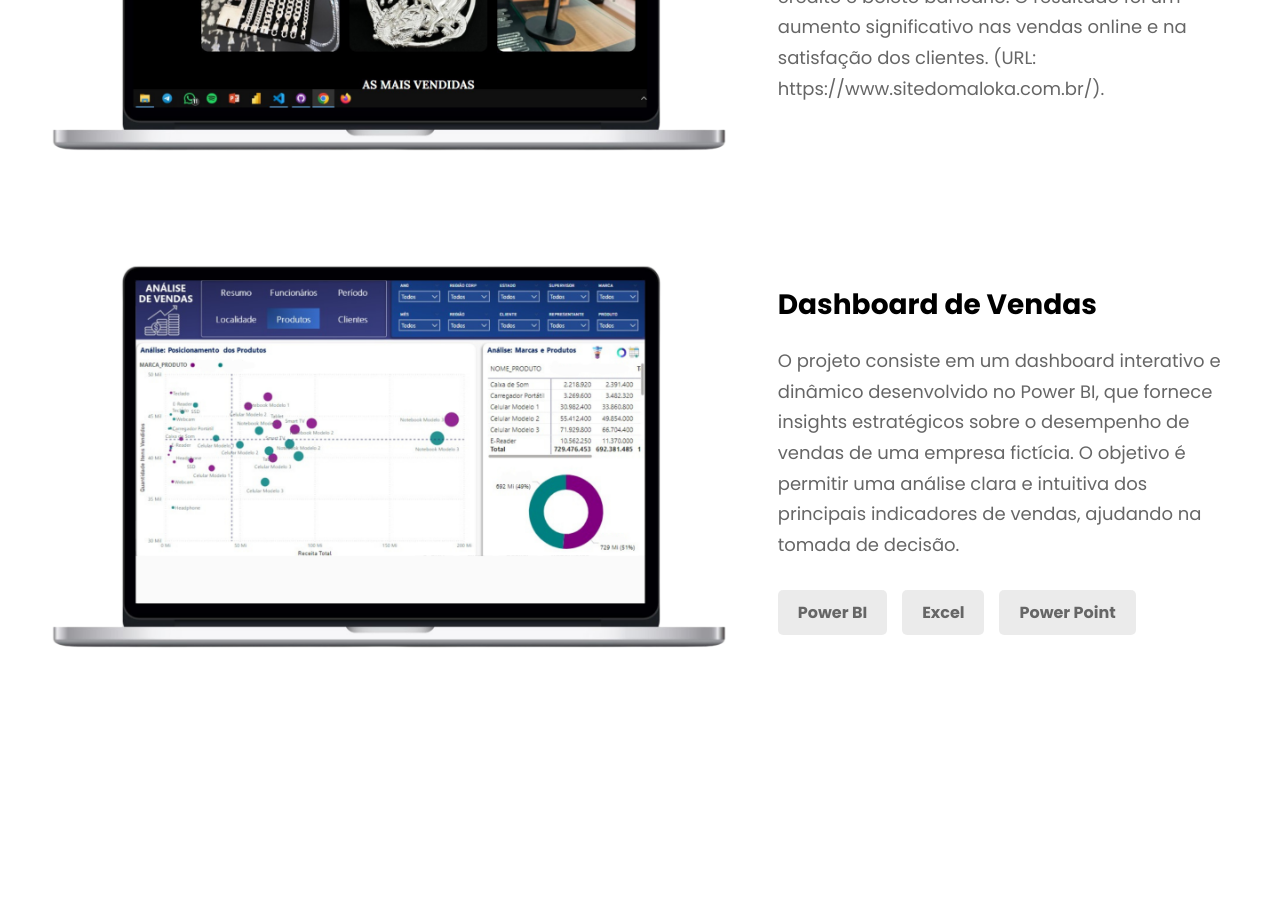
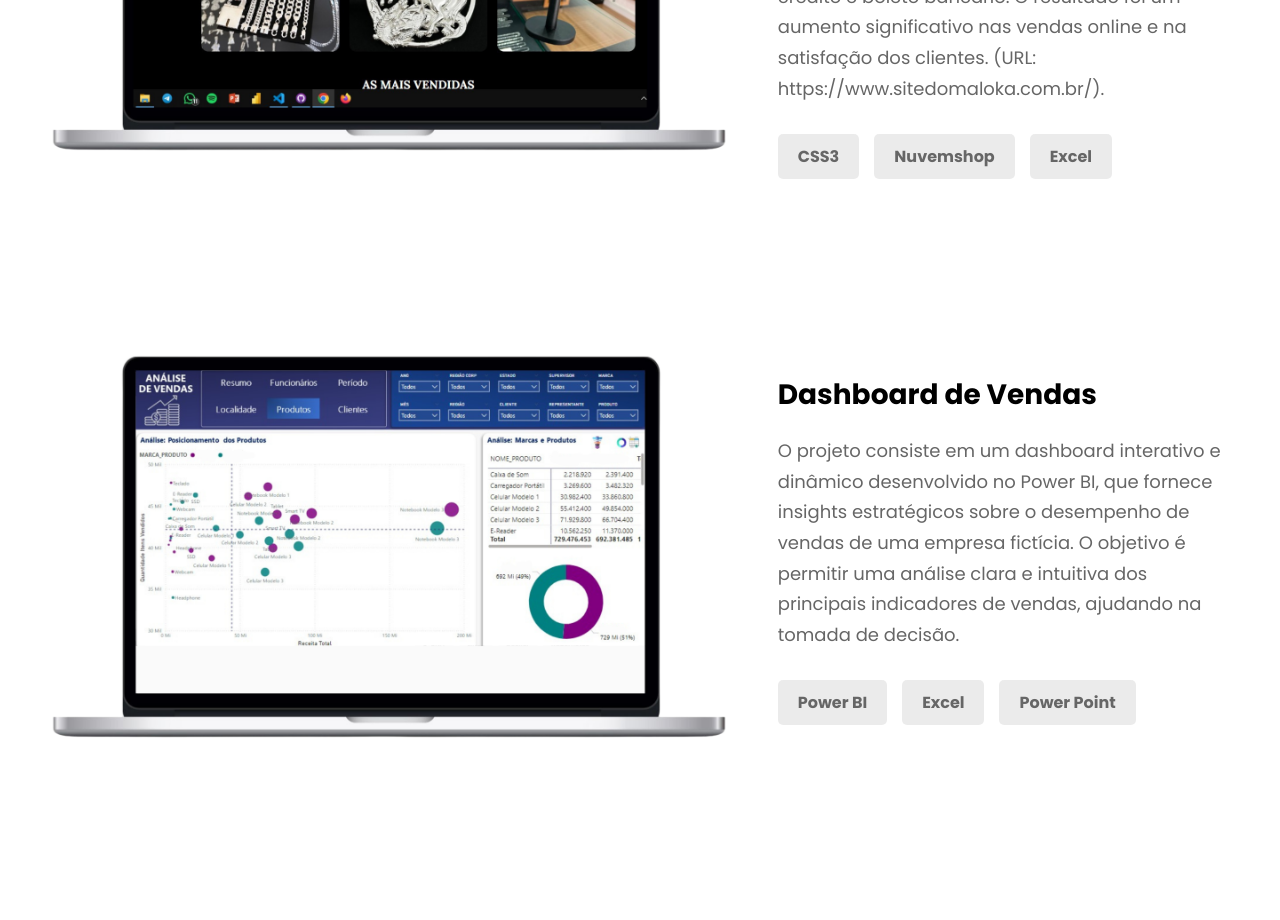
Before and after one commit to Davi-J-Manoel/Portfolio, a React (Vite) app: page / in a window 1280 px wide. Shown: the part 2340-3260 px from the top of the page. Built offline with nearby package versions, Linux system fonts and the light colour scheme.

Commit message:
Update Projects.jsx

```diff
--- a/src/Pages/Projects/Projects.jsx
+++ b/src/Pages/Projects/Projects.jsx
@@ -32,6 +32,15 @@ export default function Projects() {
               <p className={styles.projectsRowContentDescription}>
               O site oferece uma experiência de compra segura e intuitiva. O projeto incluiu a integração de meios de pagamento como pix, cartões de crédito e boleto bancário. O resultado foi um aumento significativo nas vendas online e na satisfação dos clientes. (URL: https://www.sitedomaloka.com.br/).
               </p>
+              <div className={styles.skills}>
+              <div className={styles.skill}>CSS3</div>
+              <div className={styles.skill}>Nuvemshop</div>
+              <div className={styles.skill}>Excel</div>
+              </div>
+              <div className={styles.buttons} data-aos="flip-up"
+        data-aos-easing="ease"
+        data-aos-duration="1000">
+              </div>
             </div>
           </div>
         <div className={styles.projectsRow}>
```
